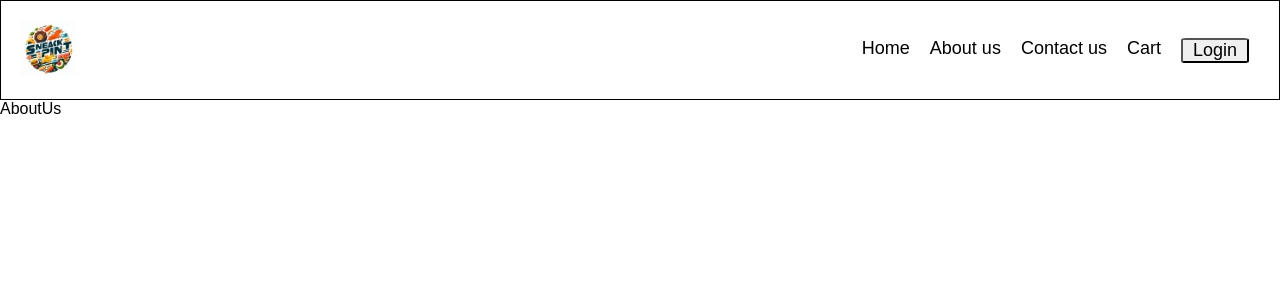
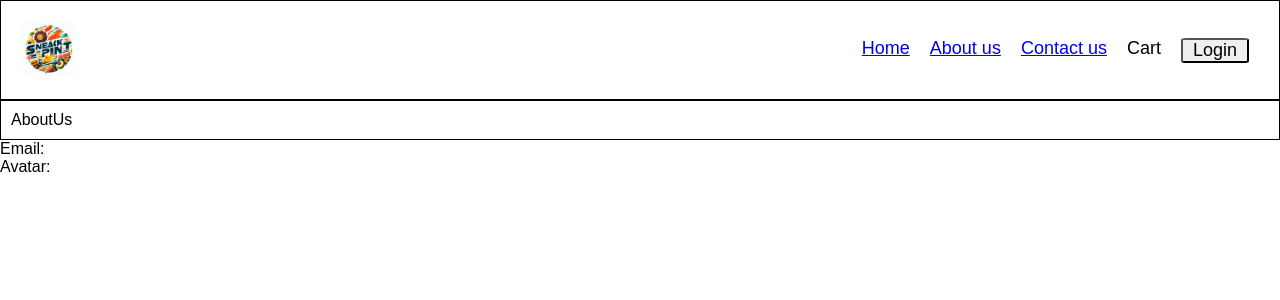
Before and after one commit to Mohitbhatt27/Snack-Sprint, a React (Vite) app: page /about in a window 1280 px wide. Shown: the top 300 px of the page. Built offline with nearby package versions, Linux system fonts and the light colour scheme; no server answers.

Commit message:
class lifecycle

```diff
--- a/src/App.css
+++ b/src/App.css
@@ -133,3 +133,8 @@
   background-color: gainsboro;
   margin: 15px;
 }
+
+.aboutUs {
+  border: 1px solid black;
+  padding: 10px;
+}
--- a/src/components/Header.jsx
+++ b/src/components/Header.jsx
@@ -1,12 +1,13 @@
 import { useState } from "react";
+import { Link } from "react-router-dom";
 import Logo from "../assets/Logo.png";
 const Header = () => {
-  const [login, setLogin] = useState ("Login");
+  const [login, setLogin] = useState("Login");
   const loginHandler = () => {
-    if(login=="Login")setLogin("Logout")
-      else setLogin("Login")
-  }
-   return (
+    if (login == "Login") setLogin("Logout");
+    else setLogin("Login");
+  };
+  return (
     <div className="header">
       <div className="logo">
         <img src={Logo} alt="logo" />
@@ -14,12 +15,21 @@ const Header = () => {
 
       <div className="nav-list">
         <ul>
-          <li>Home</li>
-          <li>About us</li>
-          <li>Contact us</li>
+          <li>
+            {" "}
+            <Link to="/">Home</Link>{" "}
+          </li>
+          <li>
+            {" "}
+            <Link to="/about">About us</Link>{" "}
+          </li>
+          <li>
+            <Link to="/contact">Contact us</Link>
+          </li>
           <li>Cart</li>
-          <button className="loginButton" onClick={loginHandler}>{login}</button>
-
+          <button className="loginButton" onClick={loginHandler}>
+            {login}
+          </button>
         </ul>
       </div>
     </div>
--- a/src/pages/AboutUs.jsx
+++ b/src/pages/AboutUs.jsx
@@ -1,5 +1,36 @@
-const AboutUs = () => {
-  return <div>AboutUs</div>;
-};
+// const AboutUs = () => {
+//   return <div>AboutUs</div>;
+// };
+
+// export default AboutUs;
+
+import React from "react";
+class AboutUs extends React.Component {
+  constructor(props) {
+    super(props);
+    this.state = {
+      name: "",
+      email: "",
+    };
+  }
+  async componentDidMount() {
+    const data = await fetch("https://api.github.com/users/Mohitbhatt27");
+    const jsonData = await data.json();
+    this.setState({
+      email: jsonData.type,
+      name: "Mohit",
+    });
+  }
+
+  render() {
+    return (
+      <>
+        <div className="aboutUs">AboutUs</div>
+        <div>Email: {this.state.email}</div>
+        <div>Avatar: {this.state.name}</div>
+      </>
+    );
+  }
+}
 
 export default AboutUs;
--- /dev/null
+++ b/src/pages/RestaurantMenu.jsx
@@ -0,0 +1,17 @@
+const RestaurantMenu = () => {
+  return (
+    <div className="restaurant-menu">
+      <h2>
+        Dominos Pizza
+      </h2>
+      <img src="" alt="Restaurant image" />
+      <ul>
+        <li>Pizza</li>
+        <li>Burger</li>
+        <li>Sandwich</li>
+      </ul>
+    </div>
+  )
+}
+
+export default RestaurantMenu;
--- a/src/routes/mainRoutes.jsx
+++ b/src/routes/mainRoutes.jsx
@@ -4,6 +4,7 @@ import Contact from "../pages/Contact";
 import App from "../App";
 import Error from "../components/Error";
 import Body from "../components/Body";
+import RestaurantMenu from "../pages/RestaurantMenu";
 
 const mainRoutes = createBrowserRouter([
   {
@@ -23,6 +24,10 @@ const mainRoutes = createBrowserRouter([
         path: "/contact",
         element: <Contact />,
       },
+      {
+        path: "/restaurant/:resId",
+        element: <RestaurantMenu />,
+      },
     ],
   },
 ]);
```
Also changed, not shown: src/pages/test.jsx (added, +29 -0 lines).
